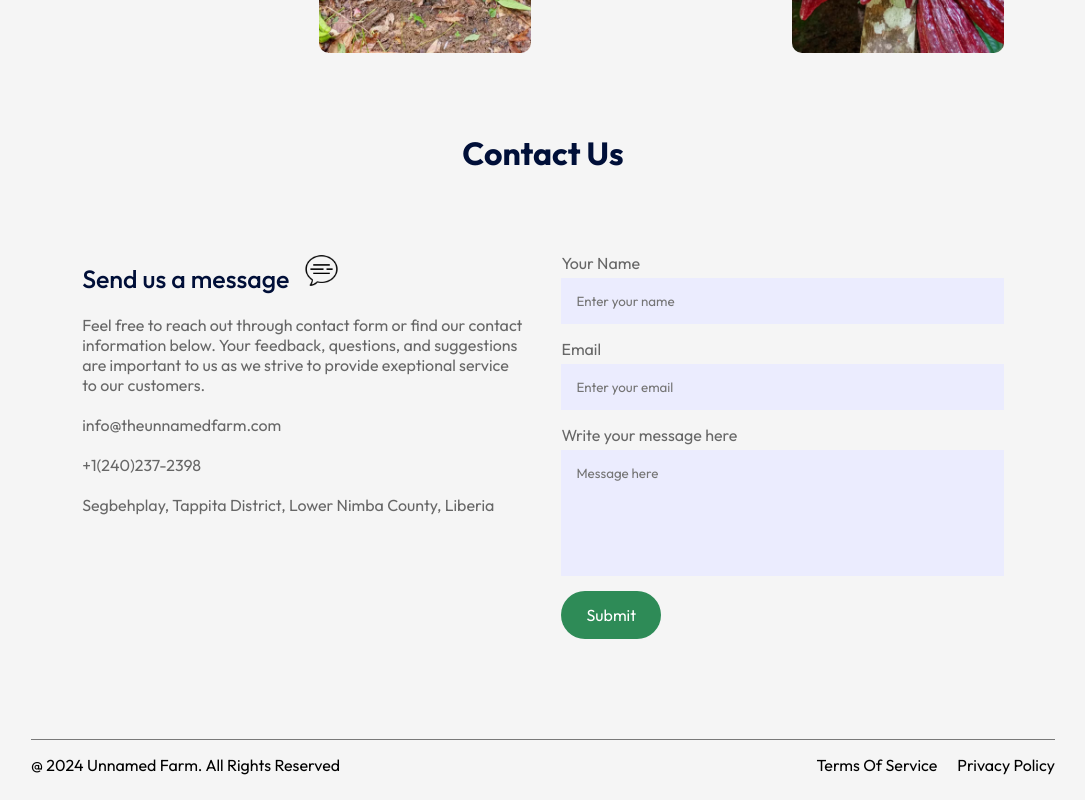
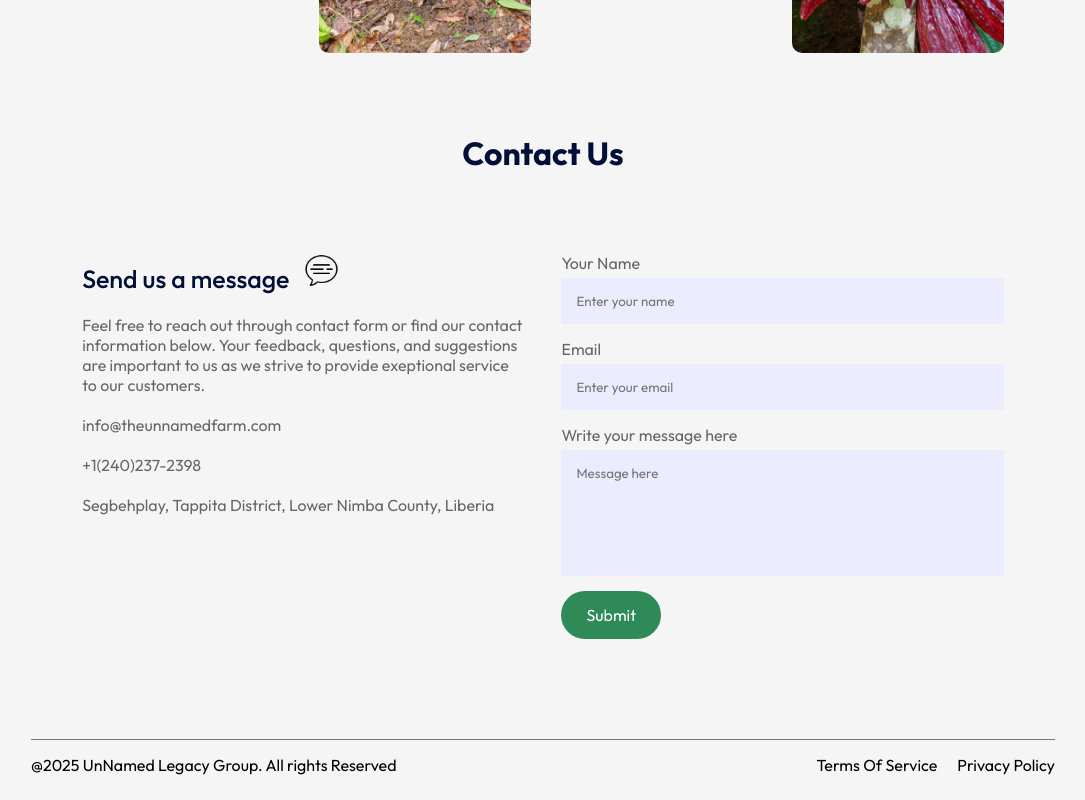
Before and after one commit to dtaplin21/the-Unnamed-Farm-Ltd, a React (Vite) app: page / in a window 1280 px wide. Shown: the part 3561-4361 px from the top of the page, without its empty margins (97-1182 px from the left). Built offline with nearby package versions, Linux system fonts and the light colour scheme; a web font is replaced by a local one.

Commit message:
edit footer

```diff
--- a/src/Components/Footer/Footer.jsx
+++ b/src/Components/Footer/Footer.jsx
@@ -5,7 +5,7 @@ import './Footer.css'
 const Footer = () => {
   return (
     <div className="footer">
-        <p>@ 2024 Unnamed Farm. All Rights Reserved</p>
+        <p>@2025 UnNamed Legacy Group. All rights Reserved</p>
         <ul>
             <li>Terms Of Service</li>
             <li>Privacy Policy</li>
```
